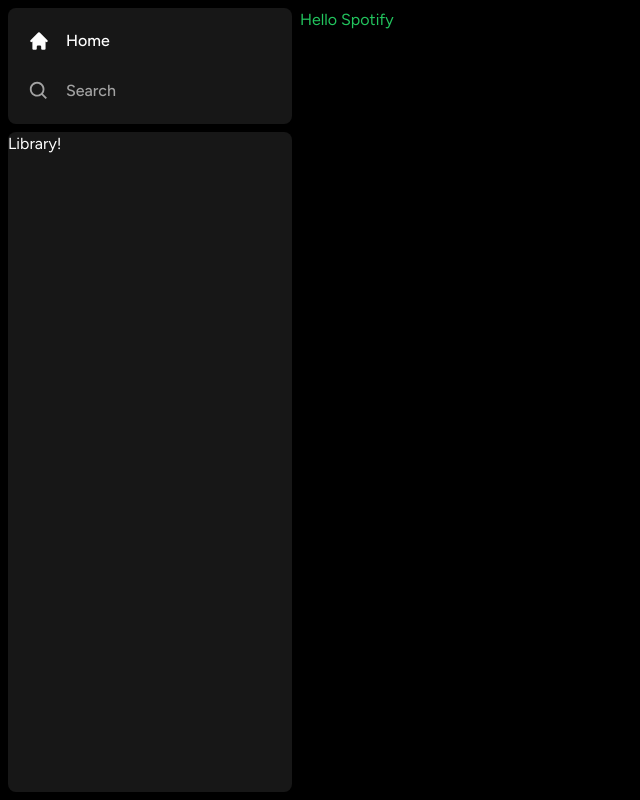
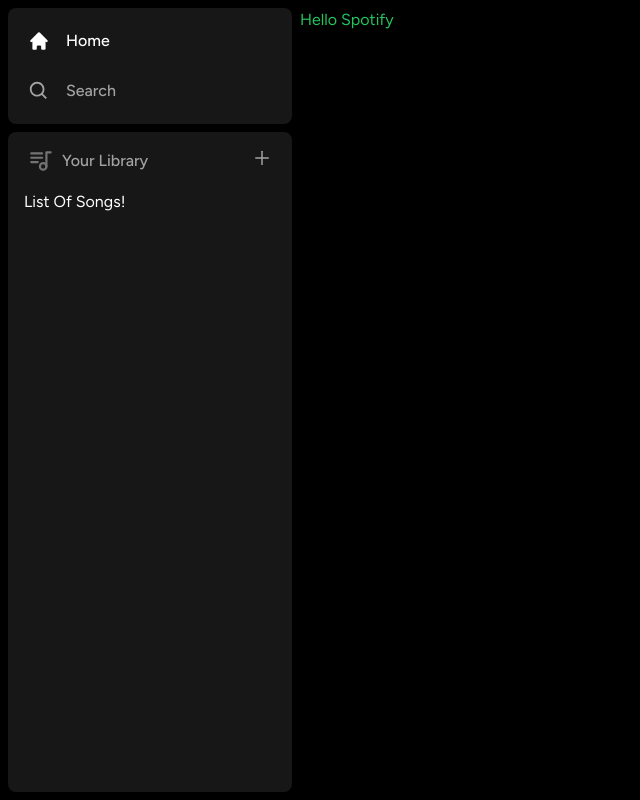
Before and after one commit to rbncardoso/spotify_clone, a Next.js app: page / in a window 1280 px wide. Shown: the whole page, without its empty margins (0-640 px from the left). Built offline with nearby package versions, Linux system fonts and the light colour scheme.

Commit message:
added Library icon and plus icon

```diff
--- a/components/Library.tsx
+++ b/components/Library.tsx
@@ -1,10 +1,28 @@
 
 import React from 'react'
+import { TbPlaylist } from "react-icons/tb";
+import { AiOutlinePlus } from "react-icons/ai";
 
 const Library = () => {
+  const onClick = () =>{
+
+  };
   return (
-    <div>
-      Library!
+
+    <div className='flex flex-col'>
+      <div className=' inline-flex justify-between px-5 pt-4'>
+        <div className='inline-flex items-center gap-x-2'>
+          <TbPlaylist className='text-neutral-500' size={26} />
+          <p className='text-neutral-400 font-medium text-md '>
+            Your Library
+          </p>
+        </div>
+        <AiOutlinePlus onClick={onClick} size={20}
+        className='text-neutral-400 cursor-pointer hover:text-white transition'/>
+      </div>
+      <div className='flex flex-col gap-y-2 mt-4 px-4'>
+        List Of Songs!
+      </div>
     </div>
   )
 }
```
